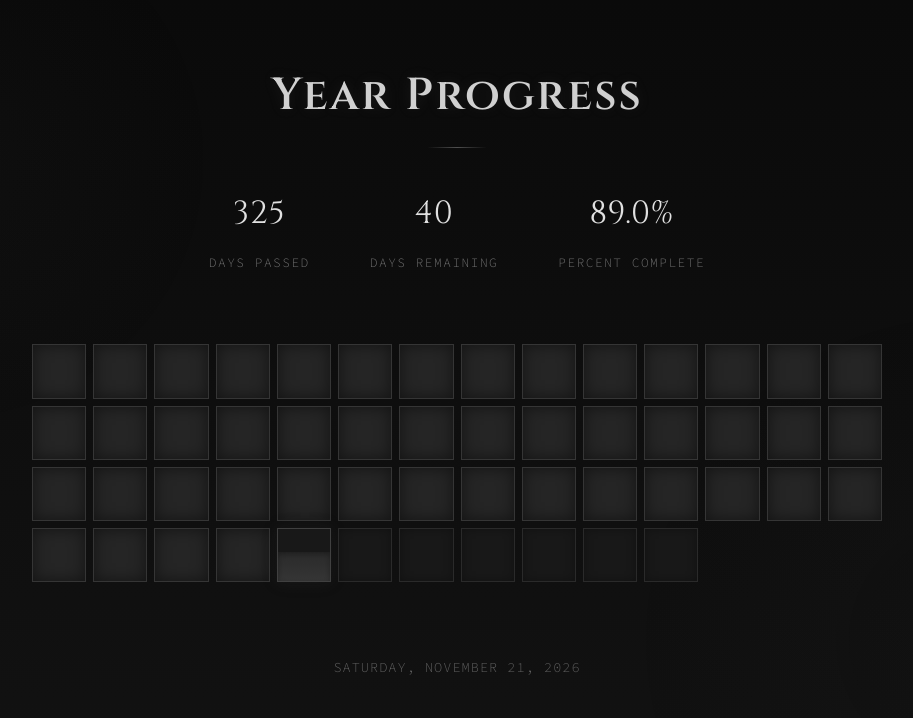
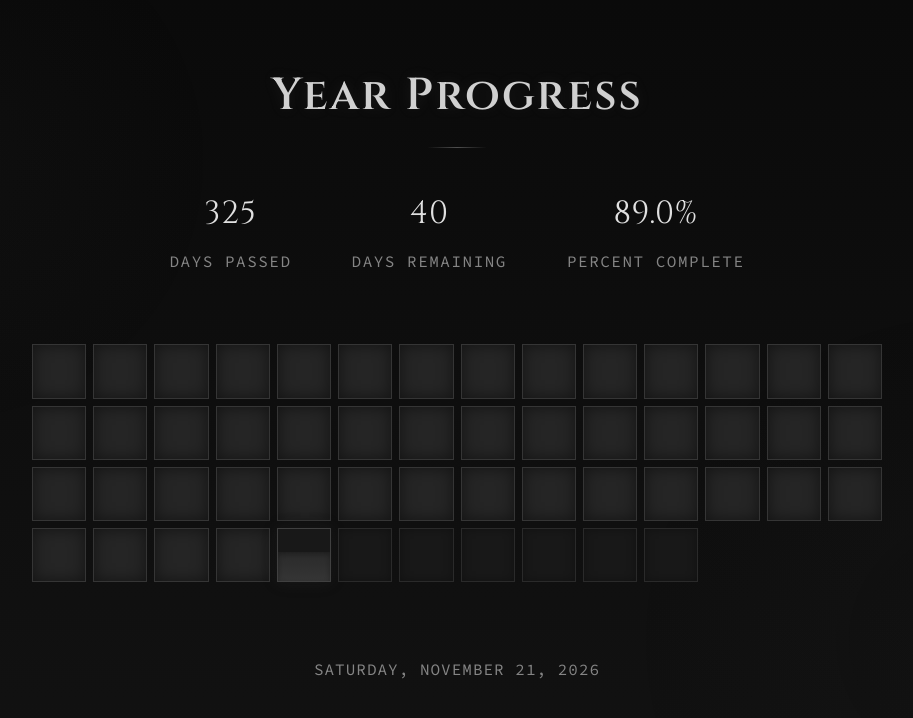
Before and after one commit to ashik-maybe/year-progress, a website built with Vite: page index.html in a window 1280 px wide. Shown: the whole page, without its empty margins (183-1096 px from the left). Built offline with nearby package versions, Linux system fonts and the light colour scheme.

Commit message:
style: raise small text contrast
Small labels now reach 5.08:1 and start at 0.875rem.

```diff
--- a/src/style.css
+++ b/src/style.css
@@ -102,11 +102,11 @@ h1::after {
 }
 
 .stat-label {
-    font-size: 0.8rem;
+    font-size: clamp(0.875rem, 2vw, 1rem);
     letter-spacing: 1.5px;
-    color: #707070;
+    color: #858585;
     text-transform: uppercase;
-    font-weight: 300;
+    font-weight: 400;
 }
 
 .progress-grid {
@@ -156,11 +156,11 @@ h1::after {
 
 .current-date {
     text-align: center;
-    font-size: 0.85rem;
-    color: #606060;
+    font-size: clamp(0.875rem, 2vw, 1rem);
+    color: #858585;
     letter-spacing: 1px;
     padding: clamp(15px, 4vw, 25px) 0;
-    font-weight: 300;
+    font-weight: 400;
     text-transform: uppercase;
 }
 
```
